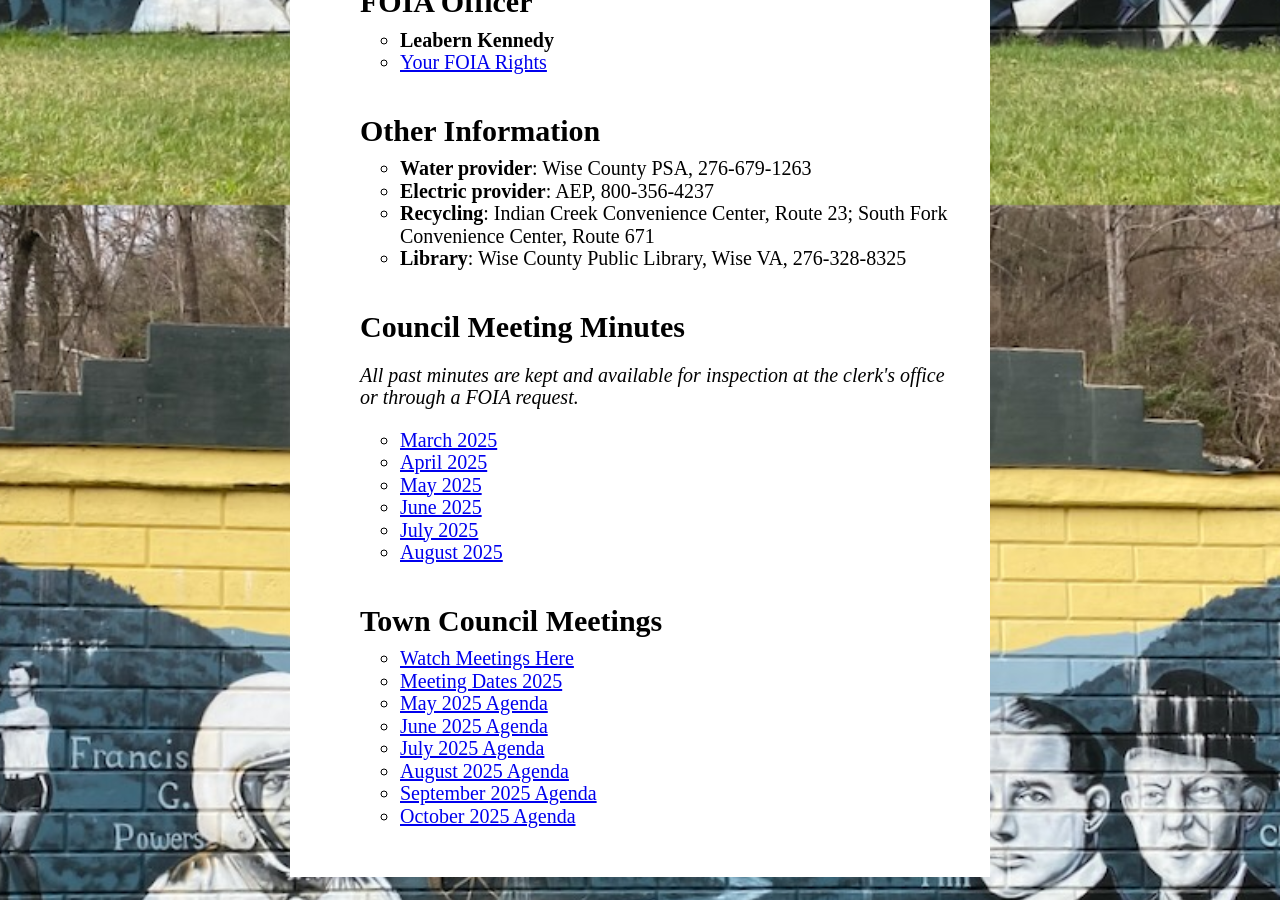
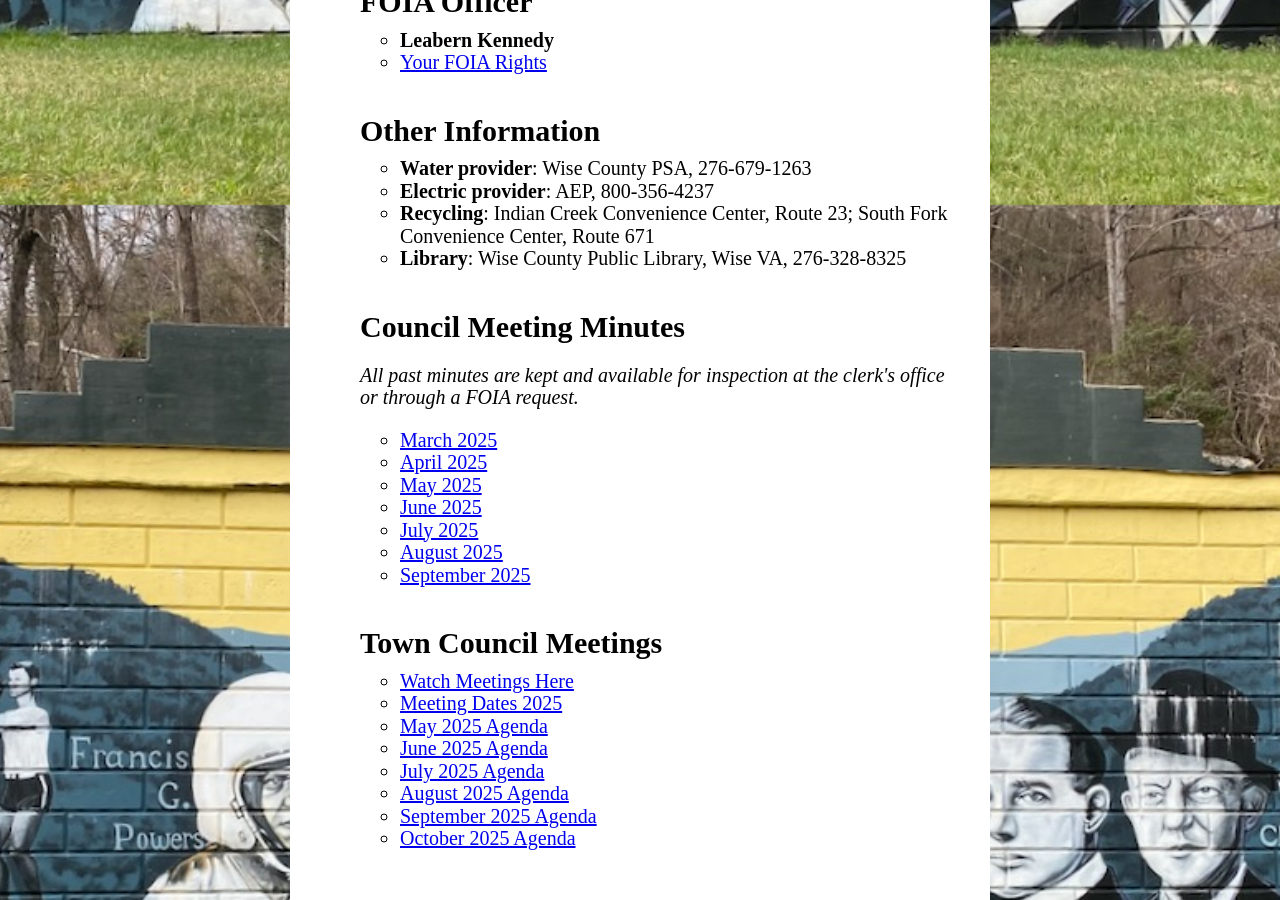
Before and after one commit to poundva/poundva.github.io, a Jekyll site: the page built from index.html, in a window 1280 px wide and 900 px high, scrolled down 3395 px. Built offline with Jekyll 4.4.1, drawn with Linux system fonts in a browser that asks for light colours; some web fonts are replaced.

Commit message:
Add link for September 2025 meeting minutes

```diff
--- a/index.html
+++ b/index.html
@@ -104,6 +104,7 @@ title: Home
     <li><a href="forms/1669_001.pdf">June 2025</a></li>
     <li><a href="forms/July 2025 Meeting Minutes.pdf">July 2025</a></li>
     <li><a href="minutes/AUGUST 2025 MINUTES.pdf">August 2025</a></li>
+    <li><a href="minutes/SEPT 2025 MINUTES.pdf">September 2025</a></li>
 </ul>
 
 <h1>Town Council Meetings</h1>
```
